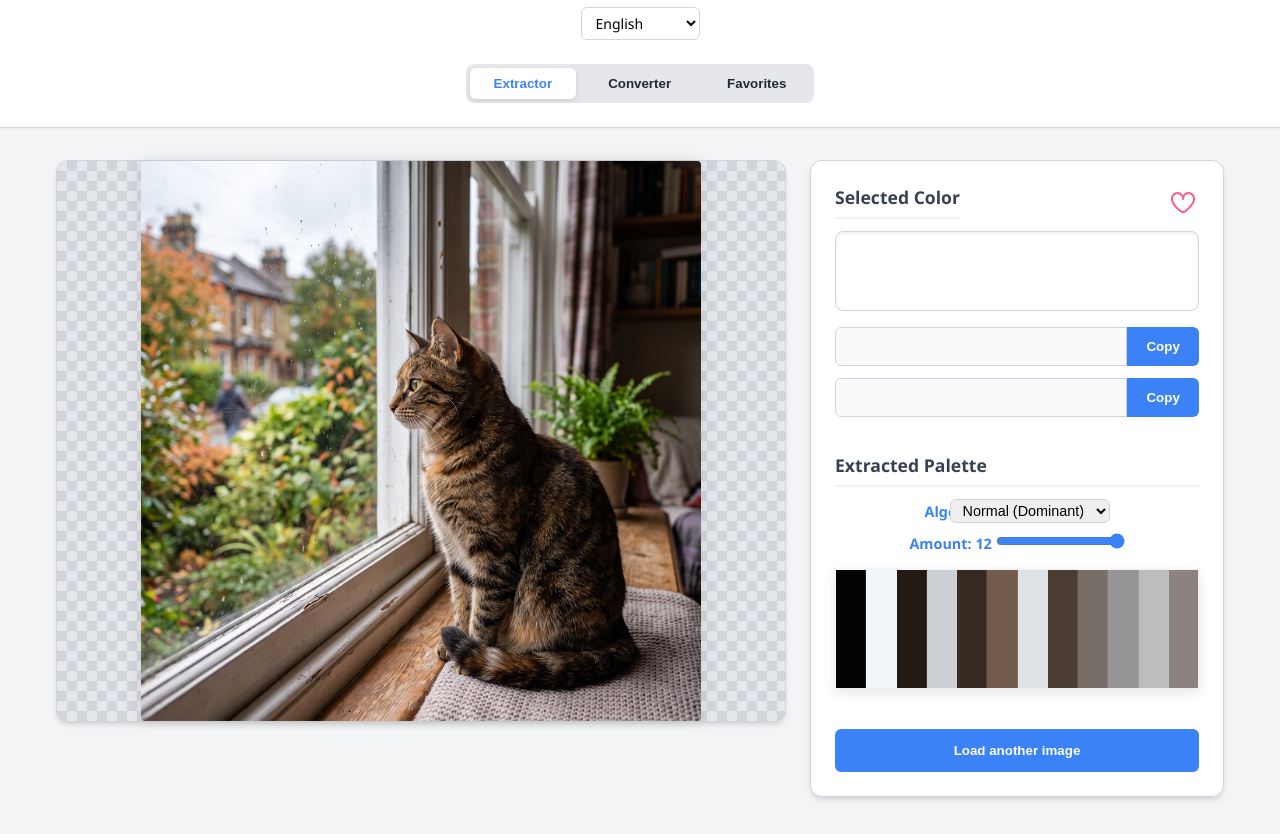
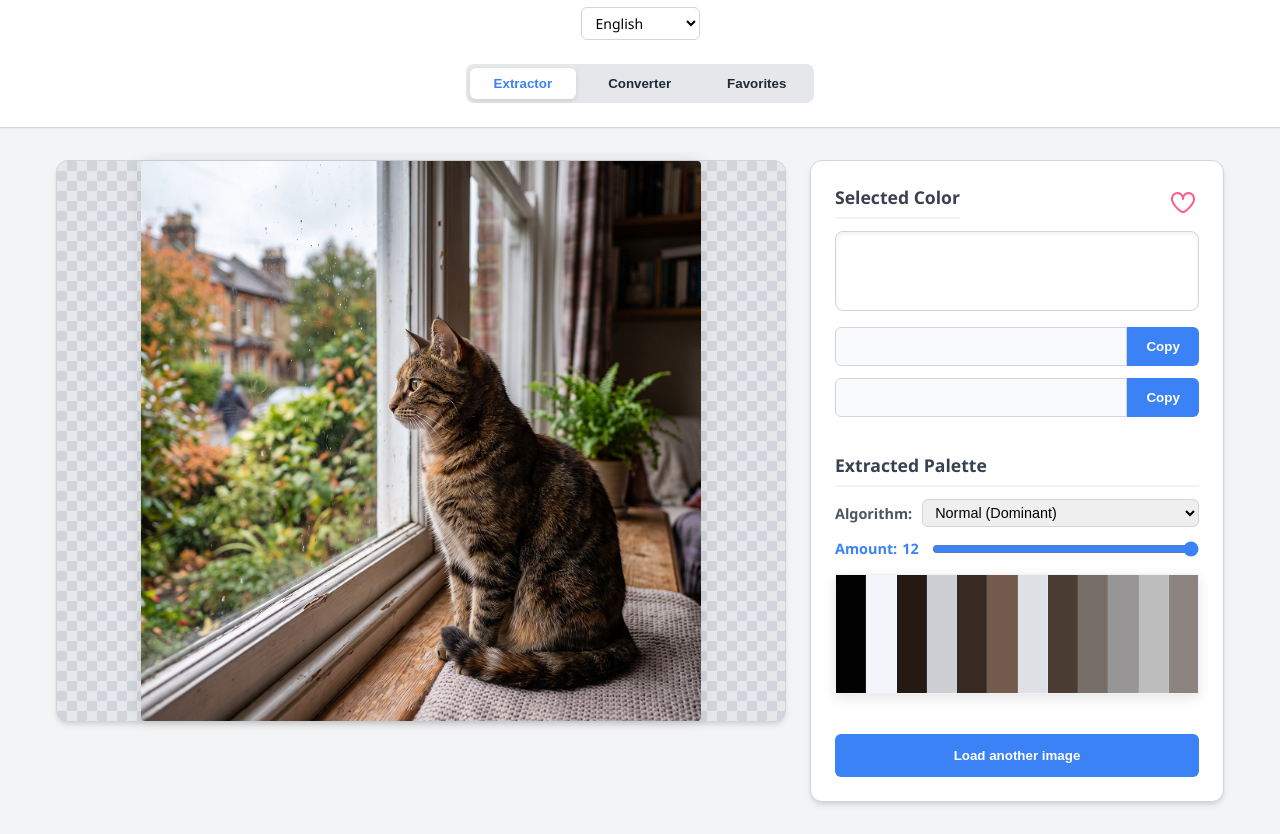
Before and after one commit to Tolgrim-arch/chromapick, a plain HTML site: page index.html in a window 1280 px wide. Shown: the part 105-939 px from the top of the page. Drawn offline with Linux system fonts and the light colour scheme.

Commit message:
Fix UI layout bleeding and algorithm event listeners to ensure immediate palette recalculation when switching algorithms

```diff
--- a/app.js
+++ b/app.js
@@ -333,6 +333,15 @@ document.addEventListener('DOMContentLoaded', () => {
         }
     });
 
+    const algoSelect = document.getElementById('extract-algo');
+    if (algoSelect) {
+        algoSelect.addEventListener('change', () => {
+            if (currentImage) {
+                extractPalette();
+            }
+        });
+    }
+
     // --- Simple Palette Extraction ---
 
     function extractPalette() {
--- a/index.html
+++ b/index.html
@@ -97,22 +97,20 @@
 
                     <div class="extracted-palette">
                         <h3 data-i18n="extracted_palette">Extracted Palette</h3>
-                        <div class="color-count-control" style="display: flex; flex-direction: column; gap: 10px;">
-                            <div style="display: flex; justify-content: space-between; align-items: center;">
-                                <label style="display: flex; align-items: center; gap: 5px;">
-                                    <span data-i18n="algorithm">Algorithm:</span>
-                                    <select id="extract-algo" class="picker-select" style="padding: 2px 8px; font-size: 0.9rem;">
+
+                        <div style="display: flex; justify-content: space-between; align-items: center; margin-bottom: 0.75rem;">
+                            <label for="extract-algo" data-i18n="algorithm" style="font-size: 0.9rem; font-weight: 600; color: #4b5563;">Algoritmo:</label>
+                            <select id="extract-algo" class="picker-select" style="padding: 4px 8px; font-size: 0.9rem; flex: 1; margin-left: 10px;">
                                 <option value="normal" data-i18n="algo_normal">Normal (Dominante)</option>
                                 <option value="vibrant" data-i18n="algo_vibrant">Distintos (Vibrantes)</option>
                                 <option value="warm" data-i18n="algo_warm">Cálidos</option>
                                 <option value="cold" data-i18n="algo_cold">Fríos</option>
                             </select>
-                                </label>
                         </div>
-                            <div>
-                                <label for="color-count"><span data-i18n="amount">Amount: </span><span id="color-count-display">12</span></label>
+
+                        <div class="color-count-control">
+                            <label for="color-count" style="display: flex; gap: 5px;"><span data-i18n="amount" style="width: auto;">Amount: </span><span id="color-count-display">12</span></label>
                             <input type="range" id="color-count" min="3" max="12" value="12">
-                            </div>
                         </div>
                         <div class="palette" id="palette-container">
                             <!-- Colors will be injected here -->
@@ -202,7 +200,7 @@
 </main>
 
     <script src="i18n.js?v=6"></script>
-    <script src="app.js?v=34"></script>
+    <script src="app.js?v=35"></script>
     <script src="converter.js?v=8"></script>
     <script>
         if ('serviceWorker' in navigator) {
```
Lines whose indentation alone changed are shown as unchanged.
